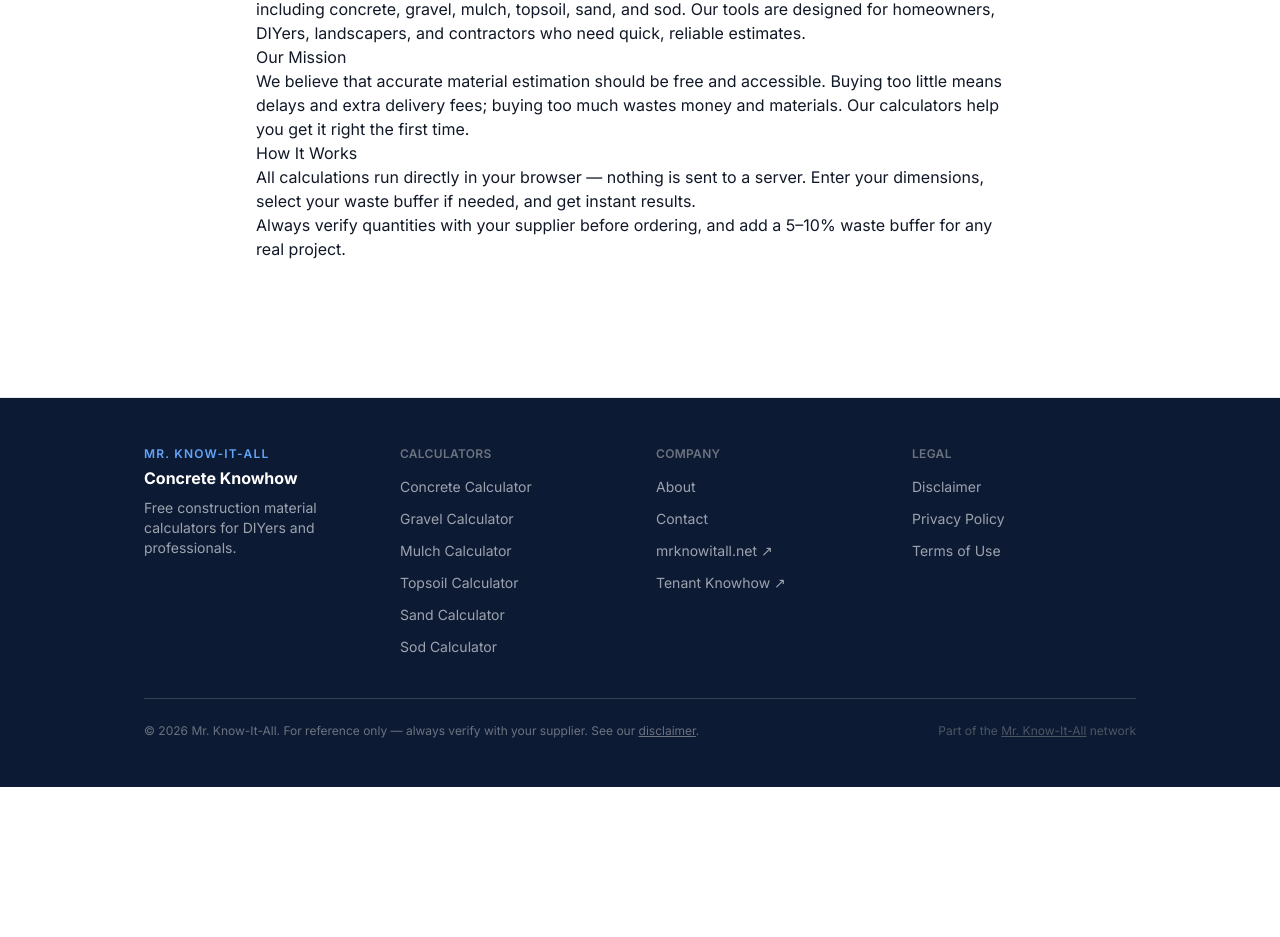
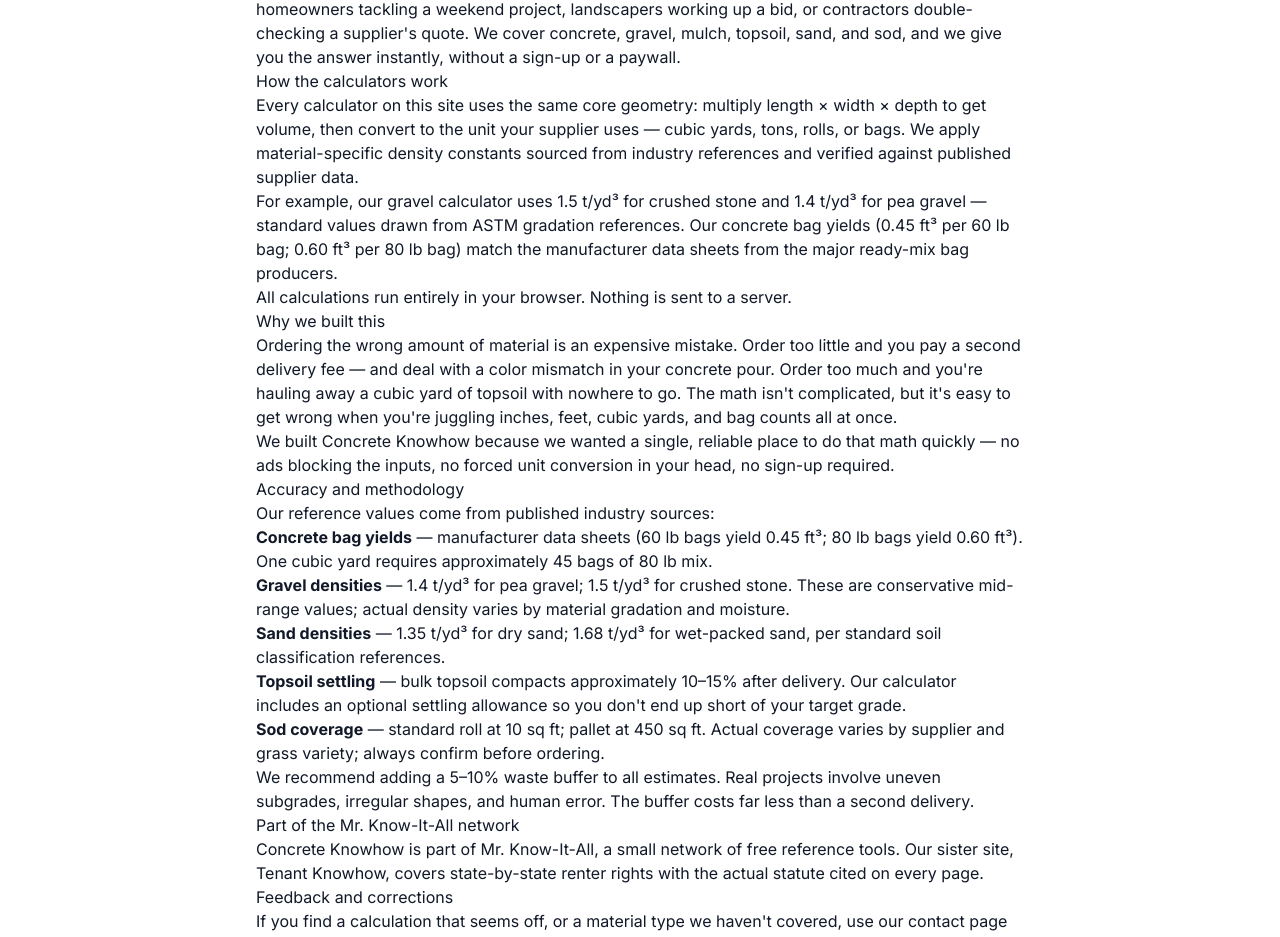
Before and after one commit to buzzcrank/concrete-knowhow, a Next.js app: page /about in a window 1280 px wide. Shown: the part 192-1129 px from the top of the page. Before the commit the page ends 979 px from the top, so only its background shows below. Built offline with nearby package versions, Linux system fonts and the light colour scheme; no server answers.

Commit message:
seo: add authors, expand about page, complete sitemap, update dates on all pages

```diff
--- a/src/app/about/page.tsx
+++ b/src/app/about/page.tsx
@@ -2,7 +2,8 @@
 
 export const metadata: Metadata = {
   title: 'About Concrete Knowhow — Free Construction Material Calculators',
-  description: 'Learn about Concrete Knowhow — free construction material calculators for DIYers and contractors.',
+  description:
+    'Learn about Concrete Knowhow — who we are, how our calculators work, and why accuracy matters when estimating construction materials.',
   alternates: { canonical: 'https://concrete.mrknowitall.net/about/' },
 }
 
@@ -11,24 +12,98 @@
     <article className="prose prose-gray max-w-3xl mx-auto py-10">
       <h1>About Concrete Knowhow</h1>
       <p>
-        Concrete Knowhow provides free, accurate calculators for estimating construction materials
-        including concrete, gravel, mulch, topsoil, sand, and sod. Our tools are designed for
-        homeowners, DIYers, landscapers, and contractors who need quick, reliable estimates.
+        Concrete Knowhow is a free tool suite for anyone who needs to estimate construction
+        materials — homeowners tackling a weekend project, landscapers working up a bid, or
+        contractors double-checking a supplier&apos;s quote. We cover concrete, gravel, mulch,
+        topsoil, sand, and sod, and we give you the answer instantly, without a sign-up or a
+        paywall.
       </p>
-      <h2>Our Mission</h2>
+
+      <h2>How the calculators work</h2>
       <p>
-        We believe that accurate material estimation should be free and accessible. Buying too little
-        means delays and extra delivery fees; buying too much wastes money and materials. Our
-        calculators help you get it right the first time.
-      </p>
-      <h2>How It Works</h2>
-      <p>
-        All calculations run directly in your browser &mdash; nothing is sent to a server. Enter your
-        dimensions, select your waste buffer if needed, and get instant results.
+        Every calculator on this site uses the same core geometry: multiply length × width ×
+        depth to get volume, then convert to the unit your supplier uses — cubic yards, tons,
+        rolls, or bags. We apply material-specific density constants sourced from industry
+        references and verified against published supplier data.
       </p>
       <p>
-        Always verify quantities with your supplier before ordering, and add a 5&ndash;10% waste buffer
-        for any real project.
+        For example, our gravel calculator uses 1.5 t/yd³ for crushed stone and 1.4 t/yd³
+        for pea gravel — standard values drawn from ASTM gradation references. Our concrete
+        bag yields (0.45 ft³ per 60 lb bag; 0.60 ft³ per 80 lb bag) match the manufacturer
+        data sheets from the major ready-mix bag producers.
+      </p>
+      <p>
+        All calculations run entirely in your browser. Nothing is sent to a server.
+      </p>
+
+      <h2>Why we built this</h2>
+      <p>
+        Ordering the wrong amount of material is an expensive mistake. Order too little and you
+        pay a second delivery fee — and deal with a color mismatch in your concrete pour. Order
+        too much and you&apos;re hauling away a cubic yard of topsoil with nowhere to go. The
+        math isn&apos;t complicated, but it&apos;s easy to get wrong when you&apos;re juggling
+        inches, feet, cubic yards, and bag counts all at once.
+      </p>
+      <p>
+        We built Concrete Knowhow because we wanted a single, reliable place to do that math
+        quickly — no ads blocking the inputs, no forced unit conversion in your head, no
+        sign-up required.
+      </p>
+
+      <h2>Accuracy and methodology</h2>
+      <p>
+        Our reference values come from published industry sources:
+      </p>
+      <ul>
+        <li>
+          <strong>Concrete bag yields</strong> — manufacturer data sheets (60 lb bags yield
+          0.45 ft³; 80 lb bags yield 0.60 ft³). One cubic yard requires approximately 45
+          bags of 80 lb mix.
+        </li>
+        <li>
+          <strong>Gravel densities</strong> — 1.4 t/yd³ for pea gravel; 1.5 t/yd³ for
+          crushed stone. These are conservative mid-range values; actual density varies by
+          material gradation and moisture.
+        </li>
+        <li>
+          <strong>Sand densities</strong> — 1.35 t/yd³ for dry sand; 1.68 t/yd³ for
+          wet-packed sand, per standard soil classification references.
+        </li>
+        <li>
+          <strong>Topsoil settling</strong> — bulk topsoil compacts approximately 10–15%
+          after delivery. Our calculator includes an optional settling allowance so you
+          don&apos;t end up short of your target grade.
+        </li>
+        <li>
+          <strong>Sod coverage</strong> — standard roll at 10 sq ft; pallet at 450 sq ft.
+          Actual coverage varies by supplier and grass variety; always confirm before ordering.
+        </li>
+      </ul>
+      <p>
+        We recommend adding a 5–10% waste buffer to all estimates. Real projects involve
+        uneven subgrades, irregular shapes, and human error. The buffer costs far less than
+        a second delivery.
+      </p>
+
+      <h2>Part of the Mr. Know-It-All network</h2>
+      <p>
+        Concrete Knowhow is part of{' '}
+        <a href="https://mrknowitall.net" target="_blank" rel="noopener noreferrer">
+          Mr. Know-It-All
+        </a>
+        , a small network of free reference tools. Our sister site,{' '}
+        <a href="https://tenant.mrknowitall.net" target="_blank" rel="noopener noreferrer">
+          Tenant Knowhow
+        </a>
+        , covers state-by-state renter rights with the actual statute cited on every page.
+      </p>
+
+      <h2>Feedback and corrections</h2>
+      <p>
+        If you find a calculation that seems off, or a material type we haven&apos;t covered,
+        use our{' '}
+        <a href="/contact/">contact page</a> to let us know. We take accuracy seriously and
+        will investigate and update any reported discrepancy.
       </p>
     </article>
   )
--- a/src/app/concrete/page.tsx
+++ b/src/app/concrete/page.tsx
@@ -12,6 +12,11 @@
   description:
     'Calculate how much concrete you need for any slab. Instant results: cubic feet, cubic yards, and 60 lb or 80 lb bag counts. Free and accurate.',
   alternates: { canonical: 'https://concrete.mrknowitall.net/concrete/' },
+  openGraph: {
+    type: 'article',
+    publishedTime: '2024-04-01',
+    modifiedTime: '2026-05-05',
+  },
 }
 
 const faqs = [
@@ -88,7 +93,7 @@
       <h1 className="text-3xl font-extrabold text-gray-900 sm:text-4xl">
         Concrete Slab Calculator
       </h1>
-      <PageMeta lastUpdated="April 2024" readingTime="4 min" />
+      <PageMeta lastUpdated="May 2026" readingTime="4 min" />
 
       <QuickAnswer>
         Enter your slab&apos;s length, width, and thickness to instantly calculate cubic feet,
--- a/src/app/gravel/page.tsx
+++ b/src/app/gravel/page.tsx
@@ -12,6 +12,11 @@
   description:
     'Calculate how much gravel, crushed stone, or river rock you need. Instant cubic yard and ton results for driveways, paths, and drainage. Free.',
   alternates: { canonical: 'https://concrete.mrknowitall.net/gravel/' },
+  openGraph: {
+    type: 'article',
+    publishedTime: '2024-04-01',
+    modifiedTime: '2026-05-05',
+  },
 }
 
 const faqs = [
@@ -88,7 +93,7 @@
       <h1 className="text-3xl font-extrabold text-gray-900 sm:text-4xl">
         Gravel Calculator
       </h1>
-      <PageMeta lastUpdated="April 2024" readingTime="4 min" />
+      <PageMeta lastUpdated="May 2026" readingTime="4 min" />
 
       <QuickAnswer>
         Enter your area&apos;s length, width, and depth, then choose your material to instantly
--- a/src/app/layout.tsx
+++ b/src/app/layout.tsx
@@ -18,6 +18,7 @@
   },
   description:
     'Free, accurate calculators for concrete, gravel, mulch, topsoil, sand, and sod. Instant cubic yard and bag count results — no sign-up required.',
+  authors: [{ name: 'Concrete Knowhow', url: SITE_URL }],
   robots: {
     index: true,
     follow: true,
@@ -33,7 +34,7 @@
         url: '/Mr-Know-It-All-%20logo.jpg',
         width: 1400,
         height: 735,
-        alt: 'Mr. Knoi It All — Concrete Knowhow',
+        alt: 'Mr. Know-It-All — Concrete Knowhow',
       },
     ],
   },
--- a/src/app/mulch/page.tsx
+++ b/src/app/mulch/page.tsx
@@ -12,6 +12,11 @@
   description:
     'Calculate how much mulch you need for any garden bed or landscape area. Instant cubic yard results plus 2 ft³ and 3 ft³ bag counts. Free.',
   alternates: { canonical: 'https://concrete.mrknowitall.net/mulch/' },
+  openGraph: {
+    type: 'article',
+    publishedTime: '2024-04-01',
+    modifiedTime: '2026-05-05',
+  },
 }
 
 const faqs = [
@@ -88,7 +93,7 @@
       <h1 className="text-3xl font-extrabold text-gray-900 sm:text-4xl">
         Mulch Calculator
       </h1>
-      <PageMeta lastUpdated="April 2024" readingTime="4 min" />
+      <PageMeta lastUpdated="May 2026" readingTime="4 min" />
 
       <QuickAnswer>
         Enter your bed&apos;s length, width, and desired depth to instantly get cubic feet,
--- a/src/app/sand/page.tsx
+++ b/src/app/sand/page.tsx
@@ -12,6 +12,11 @@
   description:
     'Calculate how much sand you need for any project. Instant cubic yard and ton results for leveling, fill, play areas, and more. Free.',
   alternates: { canonical: 'https://concrete.mrknowitall.net/sand/' },
+  openGraph: {
+    type: 'article',
+    publishedTime: '2024-04-01',
+    modifiedTime: '2026-05-05',
+  },
 }
 
 const faqs = [
@@ -88,7 +93,7 @@
       <h1 className="text-3xl font-extrabold text-gray-900 sm:text-4xl">
         Sand Calculator
       </h1>
-      <PageMeta lastUpdated="April 2024" readingTime="4 min" />
+      <PageMeta lastUpdated="May 2026" readingTime="4 min" />
 
       <QuickAnswer>
         Select your sand type, enter the area dimensions and depth, and get instant cubic
--- a/src/app/sod/page.tsx
+++ b/src/app/sod/page.tsx
@@ -12,6 +12,11 @@
   description:
     'Calculate how many rolls and pallets of sod you need for any lawn area. Instant results with a waste buffer for cuts. Free.',
   alternates: { canonical: 'https://concrete.mrknowitall.net/sod/' },
+  openGraph: {
+    type: 'article',
+    publishedTime: '2024-04-01',
+    modifiedTime: '2026-05-05',
+  },
 }
 
 const faqs = [
@@ -88,7 +93,7 @@
       <h1 className="text-3xl font-extrabold text-gray-900 sm:text-4xl">
         Sod Calculator
       </h1>
-      <PageMeta lastUpdated="April 2024" readingTime="4 min" />
+      <PageMeta lastUpdated="May 2026" readingTime="4 min" />
 
       <QuickAnswer>
         Enter your lawn&apos;s length and width to instantly get square footage, roll count
--- a/src/app/topsoil/page.tsx
+++ b/src/app/topsoil/page.tsx
@@ -12,6 +12,11 @@
   description:
     'Calculate how much topsoil you need for any lawn or garden project. Instant cubic yard results with a built-in settling allowance. Free.',
   alternates: { canonical: 'https://concrete.mrknowitall.net/topsoil/' },
+  openGraph: {
+    type: 'article',
+    publishedTime: '2024-04-01',
+    modifiedTime: '2026-05-05',
+  },
 }
 
 const faqs = [
@@ -88,7 +93,7 @@
       <h1 className="text-3xl font-extrabold text-gray-900 sm:text-4xl">
         Topsoil Calculator
       </h1>
-      <PageMeta lastUpdated="April 2024" readingTime="4 min" />
+      <PageMeta lastUpdated="May 2026" readingTime="4 min" />
 
       <QuickAnswer>
         Enter your area&apos;s length, width, and depth to get cubic feet, cubic yards, and
```
Also changed, not shown: src/app/sitemap.ts (+25 -1 lines).
